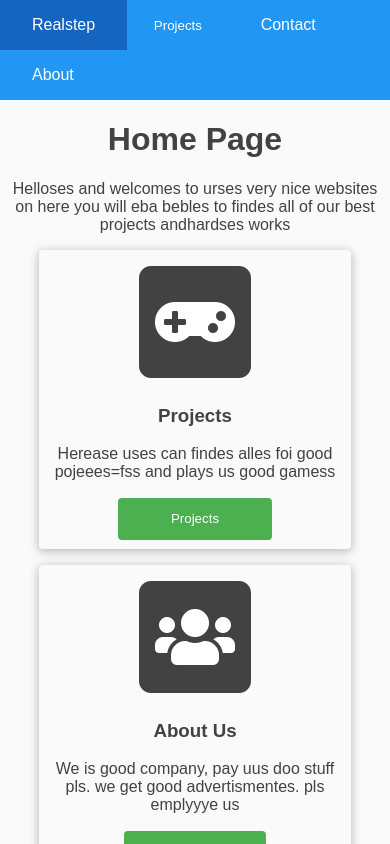
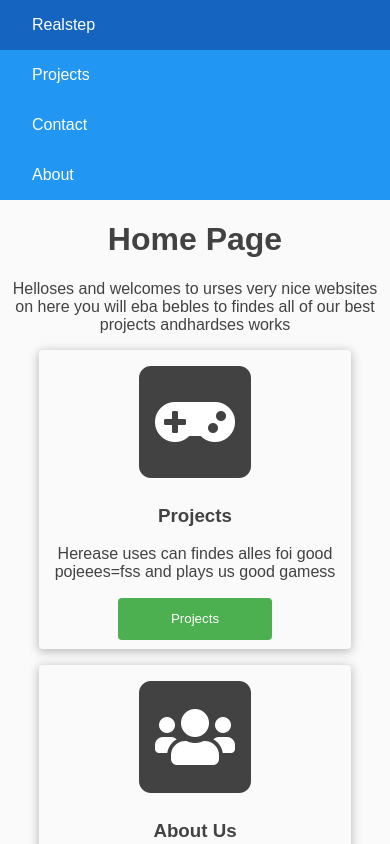
Before and after one commit to realstep-studios/Realstep-Website, a React (Create React App) app: page / in a window 390 px wide. Shown: the top 844 px of the page. Built offline with nearby package versions, Linux system fonts and the light colour scheme; the HTML template or start-up script is replaced by a standard one.

Commit message:
fixed navigation bar + span in card

```diff
--- a/src/components/card/Card.jsx
+++ b/src/components/card/Card.jsx
@@ -12,7 +12,7 @@ export default class Card extends Component {
                 <Icon icon={ this.props.icon } brand={ this.props.brand }/>
 
                 <h3>{ this.props.title }</h3>
-                <p>{ this.props.children }</p>
+                <span>{ this.props.children }</span>
 
                 { this.props.butt &&
                     <>
--- a/src/components/navigation/Navigation.jsx
+++ b/src/components/navigation/Navigation.jsx
@@ -10,12 +10,13 @@ export default class Navigation extends Component {
     // Close the dropdown menu if the user clicks outside of it
     window.onclick = function(event) {
       if (!event.target.matches('.dropBtn')) {
-        var dropdowns = document.getElementsByClassName("dropdownContent");
-        var i;
+        let dropdowns = document.getElementsByClassName("dropdownContent")
+        let i
+
         for (i = 0; i < dropdowns.length; i++) {
-          var openDropdown = dropdowns[i];
+          let openDropdown = dropdowns[i]
           if (openDropdown.classList.contains('show')) {
-            openDropdown.classList.remove('show');
+            openDropdown.classList.remove('show')
           }
         }
       }
@@ -27,9 +28,9 @@ export default class Navigation extends Component {
       <nav className="navigation">
         <Link as="a" to="/">Realstep</Link>
 
-        <section class = "dropdown">
-        <button onClick = {this.projectsDropdown} class = "dropBtn">Projects</button>
-          <section id = "projectsDropdown" class = "dropdownContent">
+        <section className="dropdown">
+        <a onClick={ this.projectsDropdown } className="dropBtn">Projects</a>
+          <section id="projectsDropdown" className="dropdownContent">
             <Link as="a" to="/projects/WillsMediaServer">Wills Media Server</Link>
             <Link as="a" to="/projects/TapZ-Incremental">TapZ</Link>
             <Link as="a" to="/projects/Seneca-Dark-Mode">Seneca Dark Mode</Link>
--- a/src/components/navigation/navigation.css
+++ b/src/components/navigation/navigation.css
@@ -3,37 +3,21 @@
     background-color: #2196F3;
     color: #ffffff;
     display: block;
+    user-select: none;
 }
 
 .navigation a {
     color: #ffffff;
+    cursor: pointer;
     padding: 1em 2em;
+    border: none;
+    margin: 0;
     display: inline-block;
     text-decoration: none;
+    background-color: transparent;
 }
 
 .navigation a:hover {
-    background-color: #1565C0;
-}
-
-.projectDropdown {
-    width: 100vw;
-    background-color: #2196F3;
-    color: #ffffff;
-    display: block;
-}
-
-.dropBtn {
-    color: #ffffff;
-    padding: 1em 2em;
-    display: inline-block;
-    text-decoration: none;
-    outline:none;
-    border:none;
-    background-color: transparent;
-}
-
-.dropBtn:hover, .dropBtn:focus {
     background-color: #1565C0;
 }
 
@@ -47,15 +31,46 @@
 }
 
 .dropdownContent a {
-    color: black;
-    padding: 12px 16px;
-    text-decoration: none;
+    color: #424242;
+    padding: 1em 2em;
     display: block;
-  }
+}
+
+.dropdownContent a:hover {
+    background-color: #1565C0;
+    color: #ffffff;
+}
 
 .dropdown {
     position: relative;
     display: inline-block;
 }
 
-.show {display:block;}
+.show {
+    display: block;
+}
+
+/* Mobiles / Smaller Screens */
+
+@media only screen and (max-width: 720px) {
+    .navigation a {
+        display: block;
+    }
+
+    .dropdown {
+        display: block;
+    }
+
+    .dropdownContent {
+        position: relative;
+    }
+
+    .dropdownContent a {
+        color: #ffffff;
+        padding-left: 4em;
+    }
+
+    .show {
+        display: initial
+    }
+}
```
